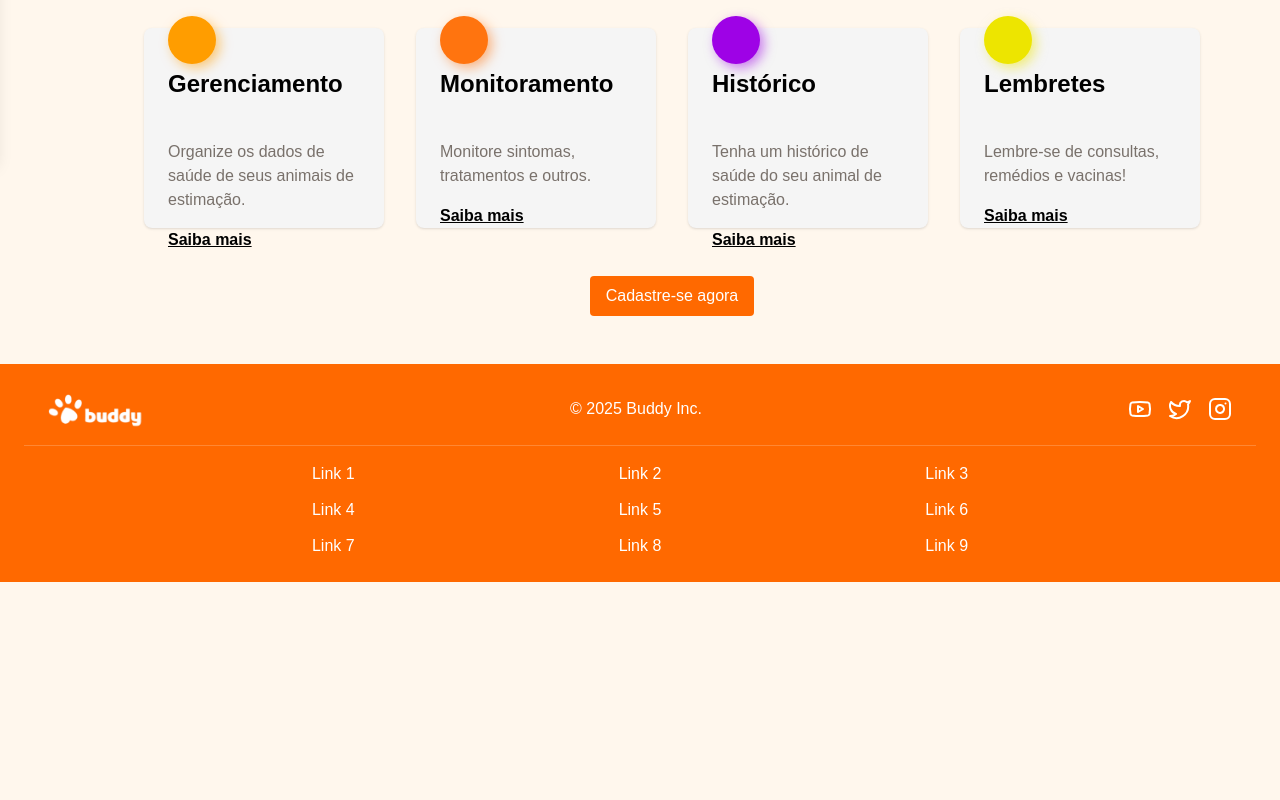
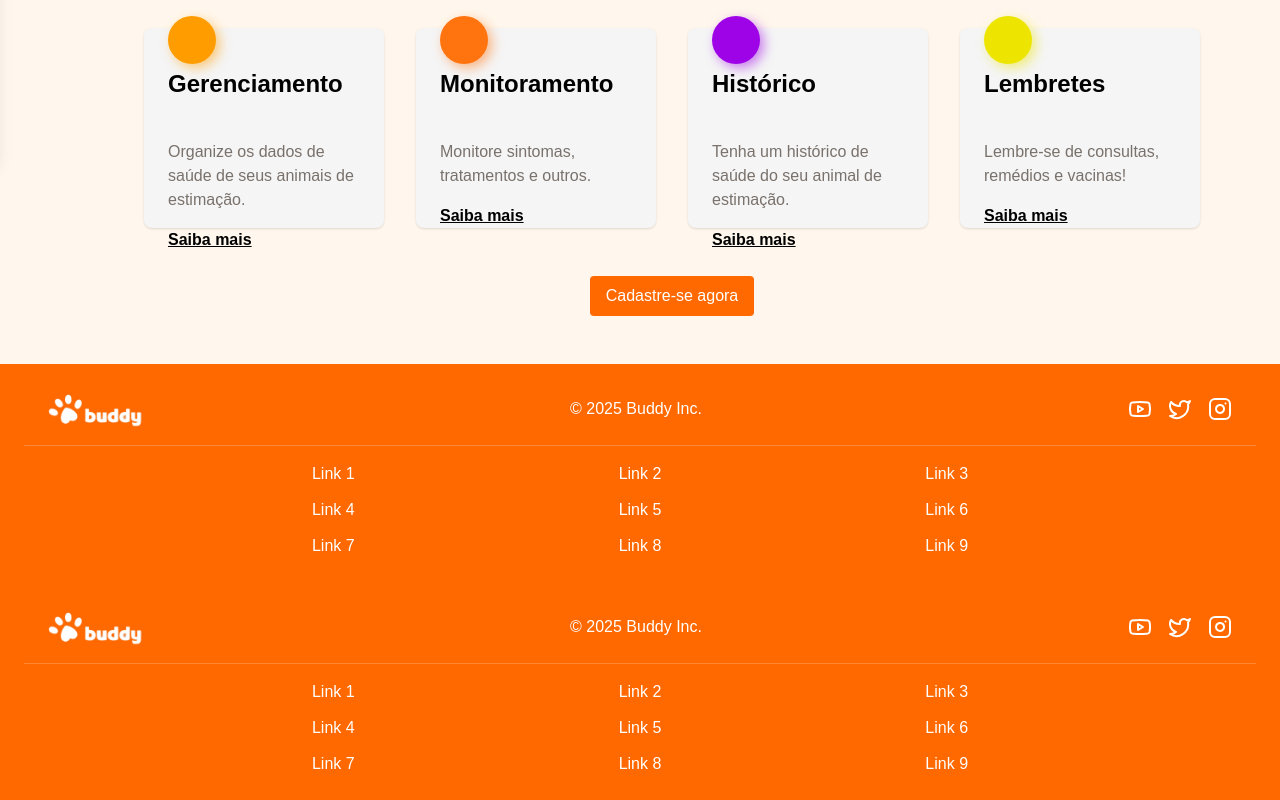
Before and after one commit to KarenJOliveira/Buddy, a Next.js app: page / in a window 1280 px wide. Shown: the part 640-1440 px from the top of the page. Before the commit the page ends 1222 px from the top, so only its background shows below. Built offline with nearby package versions, Linux system fonts and the light colour scheme; no server answers.

Commit message:
altera componente footer para todas as páginas

```diff
--- a/app/layout.tsx
+++ b/app/layout.tsx
@@ -3,6 +3,7 @@ import "./globals.css";
 import NavBar from "./components/navBar";
 import { routes } from "./routesMapping";
 import Provider from "./context/provider";
+import Footer from "./components/footer";
 
 export const metadata: Metadata = {
   title: "Create Next App",
@@ -21,6 +22,7 @@ export default function RootLayout({
           <NavBar routes={routes} showRoutes={true} />
           {children}
           <div id="portal" />
+          <Footer />
         </Provider>
       </body>
     </html>
```
